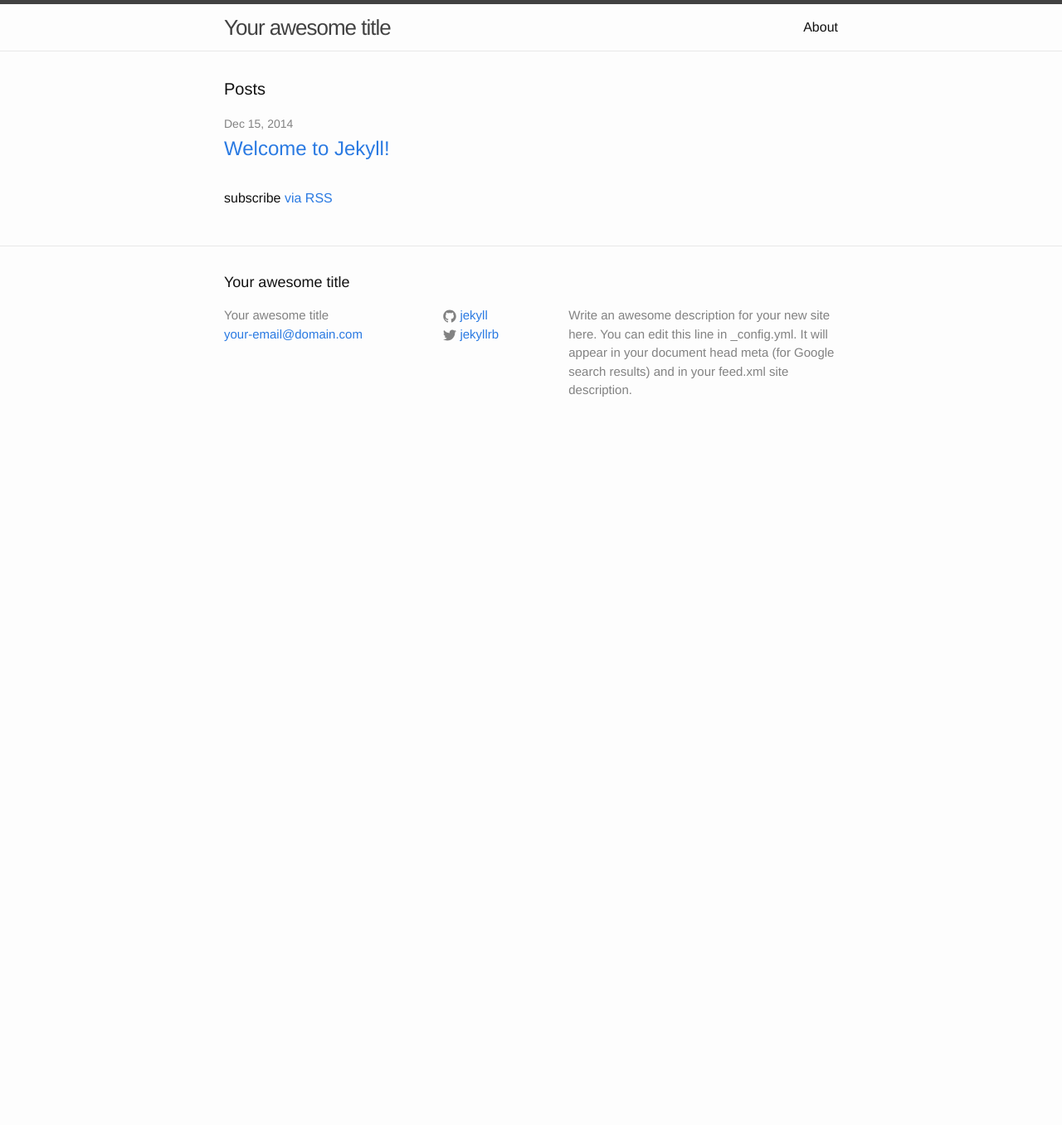
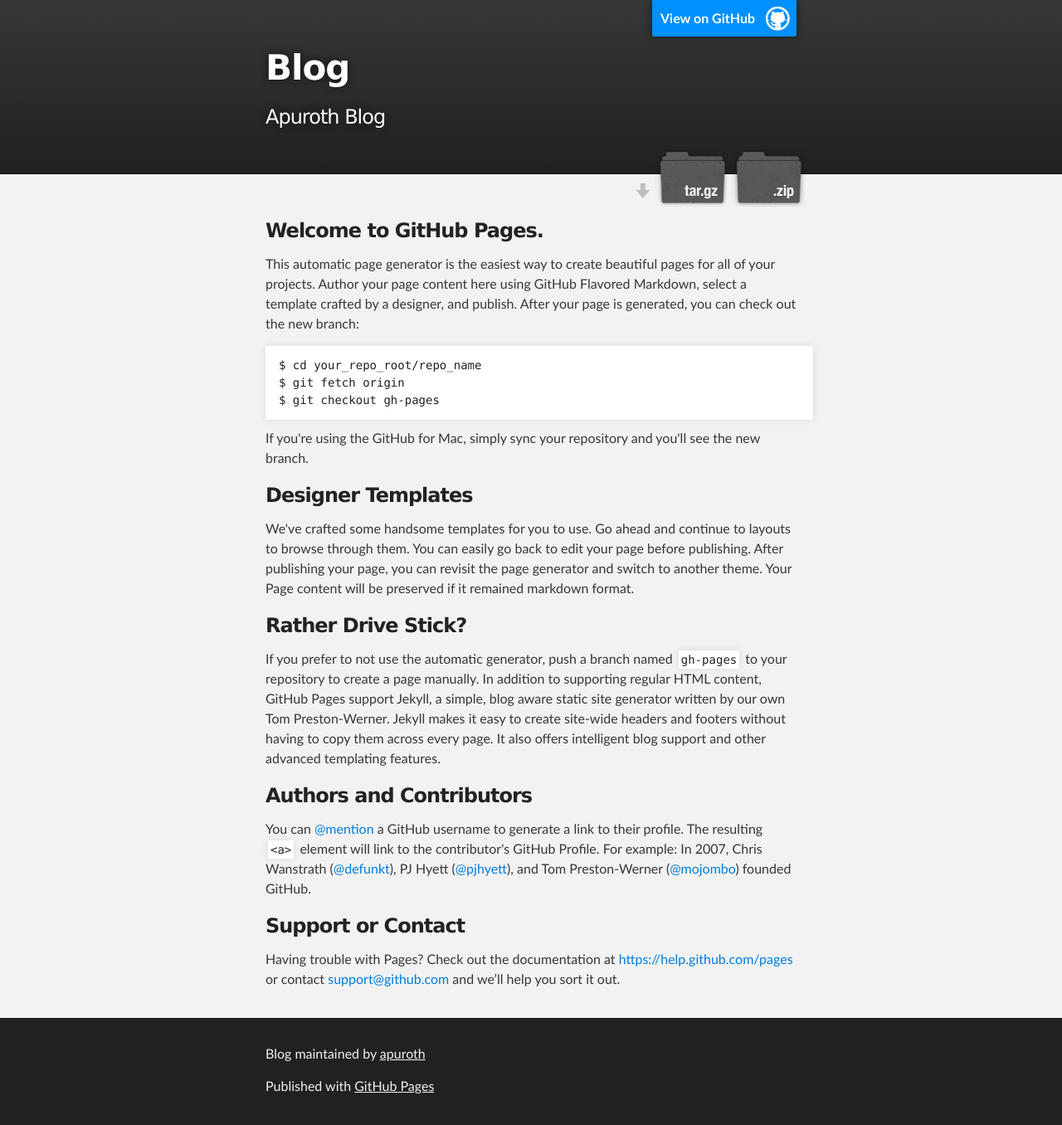
Before and after one commit to apuroth/blog, a Jekyll site: the page index.html, which Jekyll copies as it is, in a window 1280 px wide. Shown: the whole page at 83% size. Built offline with Jekyll 4.4.1, drawn with Linux system fonts in a browser that asks for light colours; before the commit the page ends 900 px from its top, so only the background shows below that.

Commit message:
Create gh-pages branch via GitHub

```diff
--- a/index.html
+++ b/index.html
@@ -1,23 +1,79 @@
----
-layout: default
----
+<!DOCTYPE html>
+<html>
 
-<div class="home">
+  <head>
+    <meta charset='utf-8'>
+    <meta http-equiv="X-UA-Compatible" content="chrome=1">
+    <meta name="description" content="Blog : Apuroth Blog">
 
-  <h1 class="page-heading">Posts</h1>
+    <link rel="stylesheet" type="text/css" media="screen" href="stylesheets/stylesheet.css">
 
-  <ul class="post-list">
-    {% for post in site.posts %}
-      <li>
-        <span class="post-meta">{{ post.date | date: "%b %-d, %Y" }}</span>
+    <title>Blog</title>
+  </head>
 
-        <h2>
-          <a class="post-link" href="{{ post.url | prepend: site.baseurl }}">{{ post.title }}</a>
-        </h2>
-      </li>
-    {% endfor %}
-  </ul>
+  <body>
 
-  <p class="rss-subscribe">subscribe <a href="{{ "/feed.xml" | prepend: site.baseurl }}">via RSS</a></p>
+    <!-- HEADER -->
+    <div id="header_wrap" class="outer">
+        <header class="inner">
+          <a id="forkme_banner" href="https://github.com/apuroth/blog">View on GitHub</a>
 
-</div>
+          <h1 id="project_title">Blog</h1>
+          <h2 id="project_tagline">Apuroth Blog</h2>
+
+            <section id="downloads">
+              <a class="zip_download_link" href="https://github.com/apuroth/blog/zipball/master">Download this project as a .zip file</a>
+              <a class="tar_download_link" href="https://github.com/apuroth/blog/tarball/master">Download this project as a tar.gz file</a>
+            </section>
+        </header>
+    </div>
+
+    <!-- MAIN CONTENT -->
+    <div id="main_content_wrap" class="outer">
+      <section id="main_content" class="inner">
+        <h3>
+<a id="welcome-to-github-pages" class="anchor" href="#welcome-to-github-pages" aria-hidden="true"><span class="octicon octicon-link"></span></a>Welcome to GitHub Pages.</h3>
+
+<p>This automatic page generator is the easiest way to create beautiful pages for all of your projects. Author your page content here using GitHub Flavored Markdown, select a template crafted by a designer, and publish. After your page is generated, you can check out the new branch:</p>
+
+<pre><code>$ cd your_repo_root/repo_name
+$ git fetch origin
+$ git checkout gh-pages
+</code></pre>
+
+<p>If you're using the GitHub for Mac, simply sync your repository and you'll see the new branch.</p>
+
+<h3>
+<a id="designer-templates" class="anchor" href="#designer-templates" aria-hidden="true"><span class="octicon octicon-link"></span></a>Designer Templates</h3>
+
+<p>We've crafted some handsome templates for you to use. Go ahead and continue to layouts to browse through them. You can easily go back to edit your page before publishing. After publishing your page, you can revisit the page generator and switch to another theme. Your Page content will be preserved if it remained markdown format.</p>
+
+<h3>
+<a id="rather-drive-stick" class="anchor" href="#rather-drive-stick" aria-hidden="true"><span class="octicon octicon-link"></span></a>Rather Drive Stick?</h3>
+
+<p>If you prefer to not use the automatic generator, push a branch named <code>gh-pages</code> to your repository to create a page manually. In addition to supporting regular HTML content, GitHub Pages support Jekyll, a simple, blog aware static site generator written by our own Tom Preston-Werner. Jekyll makes it easy to create site-wide headers and footers without having to copy them across every page. It also offers intelligent blog support and other advanced templating features.</p>
+
+<h3>
+<a id="authors-and-contributors" class="anchor" href="#authors-and-contributors" aria-hidden="true"><span class="octicon octicon-link"></span></a>Authors and Contributors</h3>
+
+<p>You can <a href="https://github.com/blog/821" class="user-mention">@mention</a> a GitHub username to generate a link to their profile. The resulting <code>&lt;a&gt;</code> element will link to the contributor's GitHub Profile. For example: In 2007, Chris Wanstrath (<a href="https://github.com/defunkt" class="user-mention">@defunkt</a>), PJ Hyett (<a href="https://github.com/pjhyett" class="user-mention">@pjhyett</a>), and Tom Preston-Werner (<a href="https://github.com/mojombo" class="user-mention">@mojombo</a>) founded GitHub.</p>
+
+<h3>
+<a id="support-or-contact" class="anchor" href="#support-or-contact" aria-hidden="true"><span class="octicon octicon-link"></span></a>Support or Contact</h3>
+
+<p>Having trouble with Pages? Check out the documentation at <a href="https://help.github.com/pages">https://help.github.com/pages</a> or contact <a href="mailto:support@github.com">support@github.com</a> and we’ll help you sort it out.</p>
+      </section>
+    </div>
+
+    <!-- FOOTER  -->
+    <div id="footer_wrap" class="outer">
+      <footer class="inner">
+        <p class="copyright">Blog maintained by <a href="https://github.com/apuroth">apuroth</a></p>
+        <p>Published with <a href="http://pages.github.com">GitHub Pages</a></p>
+      </footer>
+    </div>
+
+
+
+  </body>
+</html>
```
